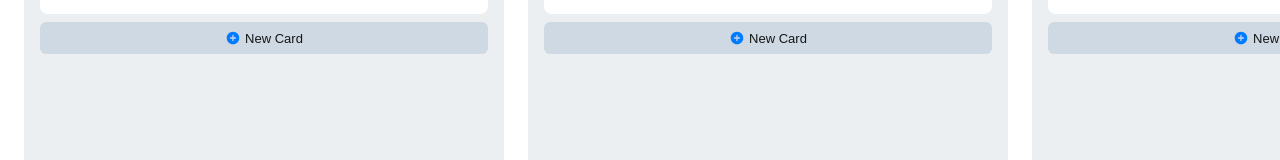
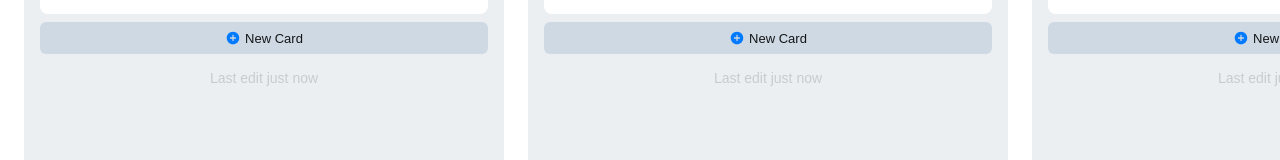
Before and after one commit to AbdulAzizi/vue-kanban-v1, a Vue app: page / in a window 1280 px wide. Both pictures are taken after a click on the button "Shuffle Columns". Shown: the part 323-483 px from the top of the page. Built offline with nearby package versions, Linux system fonts and the light colour scheme.

Commit message:
Implement last edit feature for column

```diff
--- a/src/components/KanbanColumn.vue
+++ b/src/components/KanbanColumn.vue
@@ -175,6 +175,9 @@
                 New Card
             </BaseButton>
         </li>
+        <li v-if="column.editedAt" class="kanban-card-item edited-at">
+            {{ columnsStore.getRelativeTime(column.editedAt) }}
+        </li>
     </ul>
     <footer>
         <BaseButton
@@ -274,4 +277,10 @@
 .title-container span {
     font-size: 13px
 }
+
+.kanban-card-item.edited-at{
+    color: var(--vt-c-black-015);
+    margin: 16px auto;
+    font-size: 14px;
+}
 </style>
--- a/src/stores/columns.ts
+++ b/src/stores/columns.ts
@@ -12,6 +12,15 @@ export const useColumnsStore = defineStore('columns', () => {
         { id: crypto.randomUUID(), title: 'Done' }
     ]);
 
+    const getRelativeTime = (date?: Date | null): string => {
+        if (!date) return '';
+        const seconds = Math.floor((Date.now() - new Date(date).getTime()) / 1000);
+        if (seconds < 60) return 'Last edit just now';
+        if (seconds < 3600) return `Last edit ${Math.floor(seconds / 60)} min ago`;
+        if (seconds < 86400) return `Last edit ${Math.floor(seconds / 3600)} hour ago`;
+        return `Last edit ${Math.floor(seconds / 86400)} day ago`;
+    };
+
     const reorderColumns = (hoveredColumn: KanbanColumnType) => {
         if (!dragStore.dragData || dragStore.dragData.id === hoveredColumn.id) return;
         const fromIndex = columns.value.findIndex(col => col.id === dragStore.dragData!.id);
@@ -20,7 +29,7 @@ export const useColumnsStore = defineStore('columns', () => {
         if (fromIndex === -1 || toIndex === -1) return;
 
         const [movedColumn] = columns.value.splice(fromIndex, 1);
-        columns.value.splice(toIndex, 0, movedColumn);
+        columns.value.splice(toIndex, 0, { ...movedColumn, editedAt: new Date() });
     };
 
     const shuffleColumns = () => {
@@ -28,12 +37,16 @@ export const useColumnsStore = defineStore('columns', () => {
             const j = Math.floor(Math.random() * (i + 1));
             [columns.value[i], columns.value[j]] = [columns.value[j], columns.value[i]];
         }
+        columns.value.forEach(col => {
+            col.editedAt = new Date();
+        });
     };
 
     const addColumn = (title: string) => {
         columns.value.push({
             id: crypto.randomUUID(),
             title,
+            editedAt: new Date(),
         });
     };
 
@@ -48,10 +61,12 @@ export const useColumnsStore = defineStore('columns', () => {
         const column = columns.value.find(c => c.id === columnId);
         if (column) {
             column.title = newTitle.trim();
+            column.editedAt = new Date();
         }
     }
 
     return {
+        getRelativeTime,
         columns,
         reorderColumns,
         shuffleColumns,
--- a/src/types/kanbanTypes.ts
+++ b/src/types/kanbanTypes.ts
@@ -8,6 +8,7 @@ export interface KanbanCardType {
 export interface KanbanColumnType {
     id: string;
     title: string;
+    editedAt?: Date | null;
 }
 
 export interface KanbanBoardType {
```
